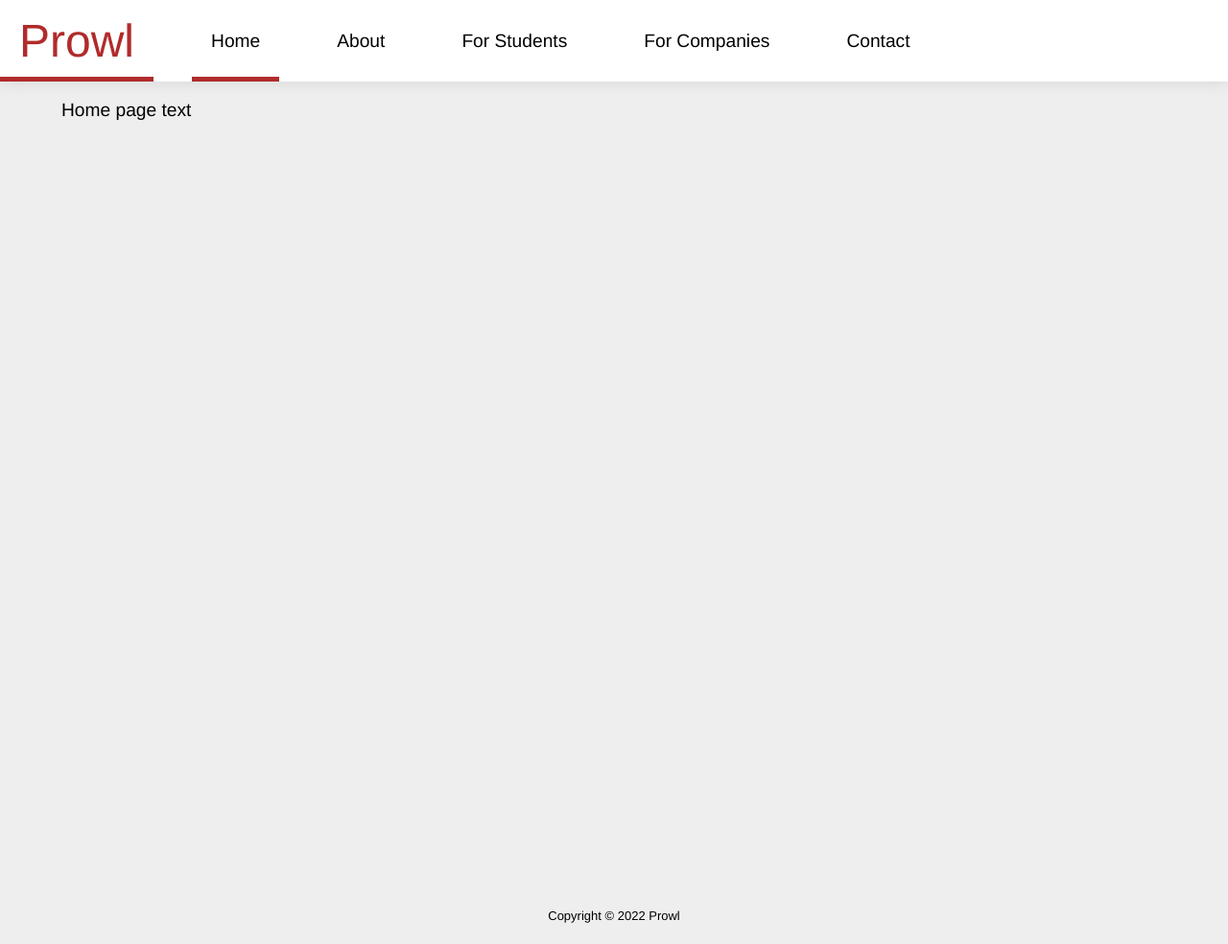
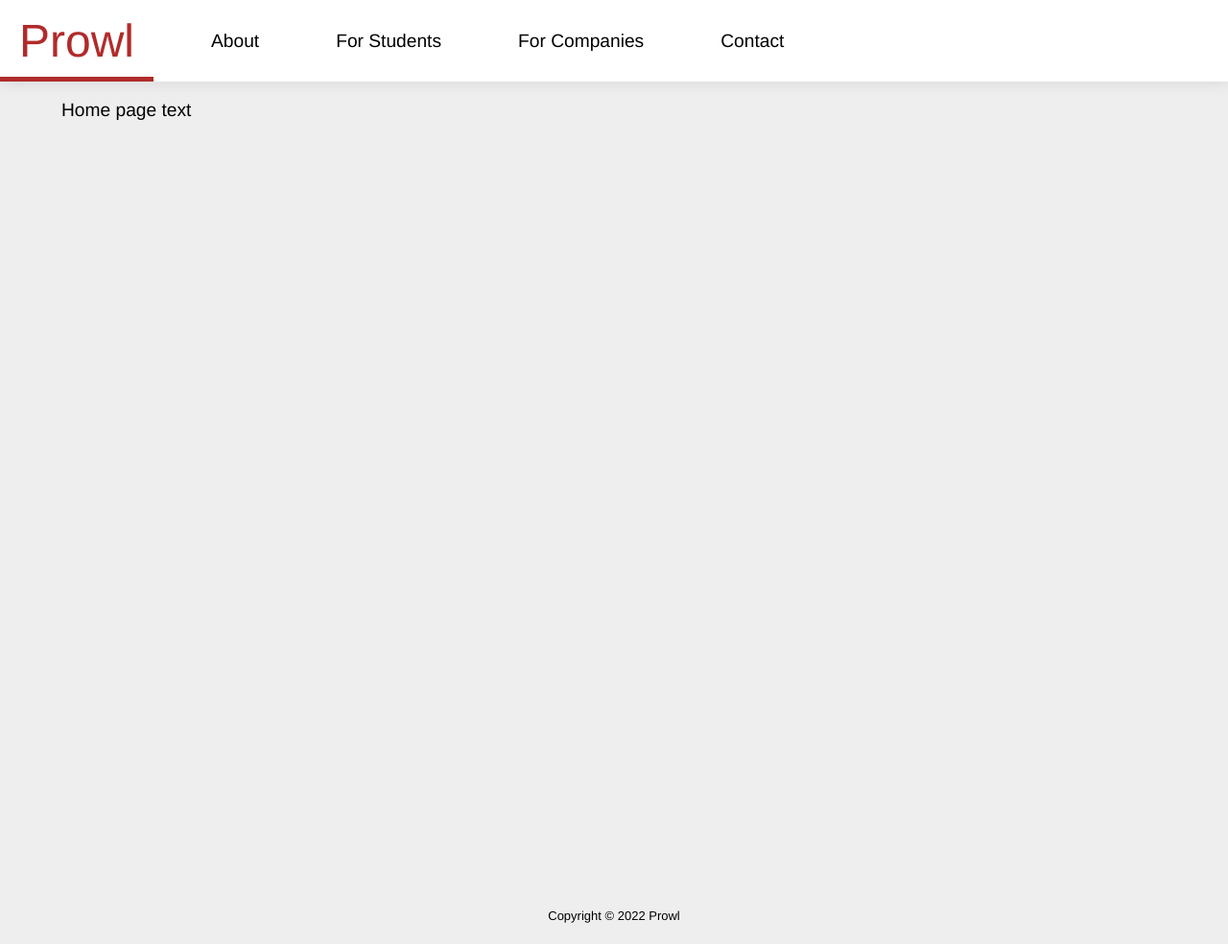
Before and after one commit to magma-recruiting/website, a Jekyll site: the page built from index.html, in a window 1280 px wide. Shown: the whole page at 96% size. Built offline with Jekyll 4.4.1, drawn with Linux system fonts in a browser that asks for light colours.

Commit message:
* Replaced "Home" in nav bar with logo

```diff
--- a/_data/navigation.yml
+++ b/_data/navigation.yml
@@ -1,6 +1,4 @@
 pages:
-  - title: Home
-    url: /
   - title: About
     url: /about
   - title: For Students
--- a/_includes/nav.html
+++ b/_includes/nav.html
@@ -1,7 +1,7 @@
 <nav>
 	<ul>
 		<li>
-			<a id="title" href="{{ '/' | relative_url }}" tabindex="0">Prowl</a>
+			<a id="title" href="{{ '/' | relative_url }}"{% if page.url == navigation_page.url %} id="currentPage"{% endif %} tabindex="0">Prowl</a>
 		</li>
 		{% for navigation_page in site.data.navigation.pages %}
 		<li>
```
